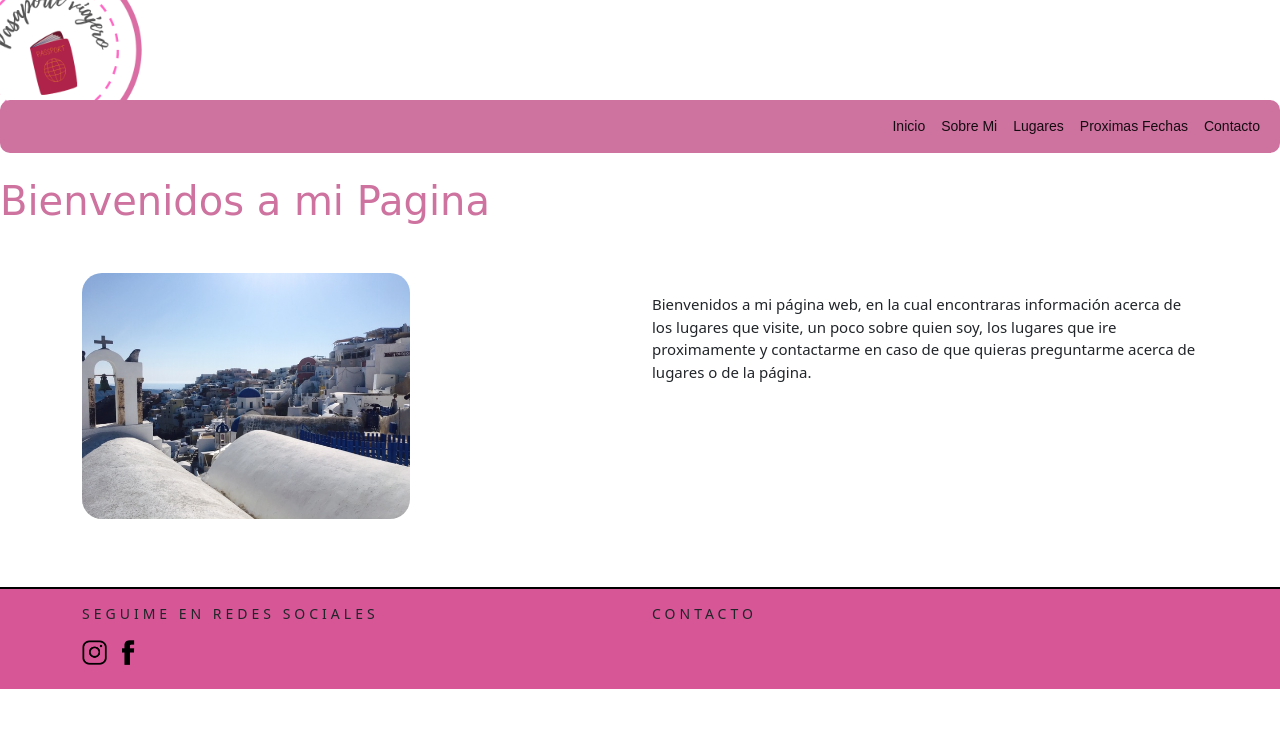
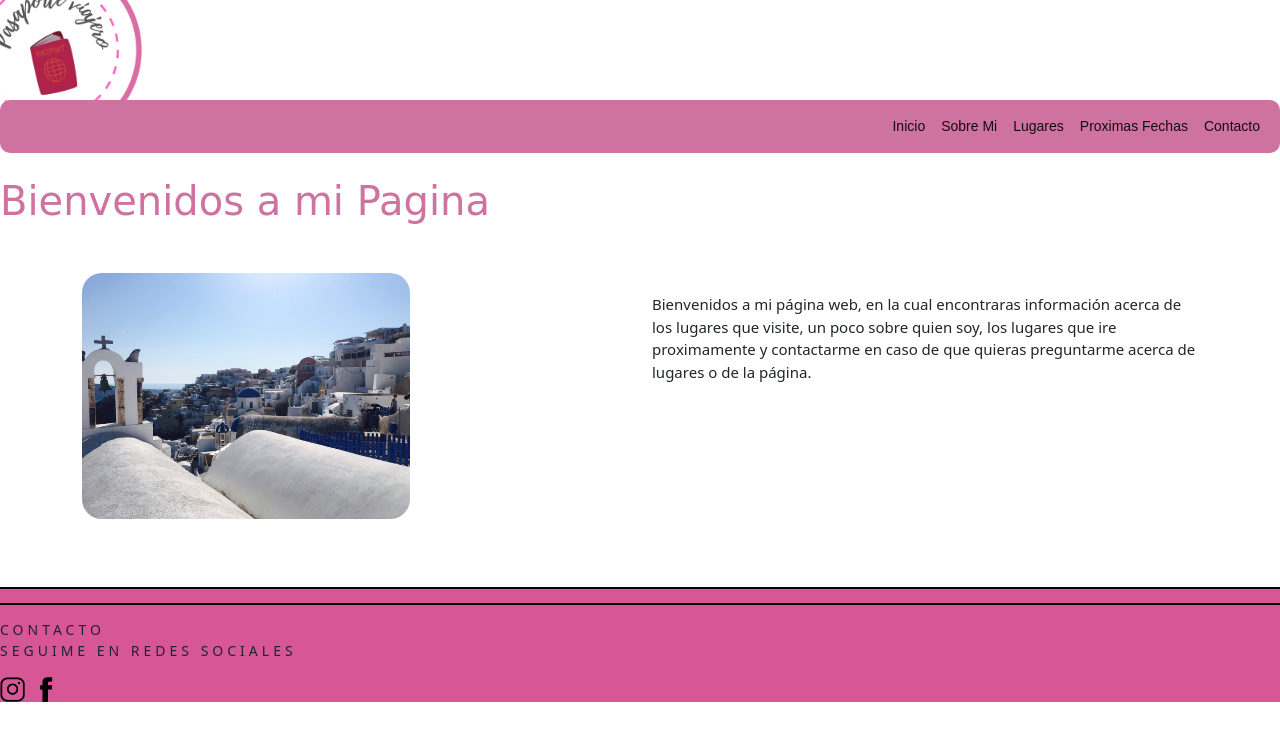
Before and after one commit to carladelpo/pasaporte-viajero-delponte, a website: page index.html in a window 1280 px wide. Drawn offline with nearby package versions, Linux system fonts and the light colour scheme; a web font is replaced by a local one.

Commit message:
cambios en footer

```diff
--- a/index.html
+++ b/index.html
@@ -101,33 +101,44 @@
 
 
 
-  <footer class="footer pb-4">
+  <footer>
 
-    <section class="container">
-      <div class="row justify-content-center">
-        <div class="col">
-          <P class="texto-footer">SEGUIME EN REDES SOCIALES</P>
-        </div>
-        <div class="col">
-          <a class="contacto" href="../pages/contacto.html">CONTACTO</a>
-        </div>
+    <footer>
+
+      <div class="contenedora">
+          <a class="contacto" href="./page/Contacto.html">CONTACTO</a>
+
+          <P class="parrafo2">SEGUIME EN REDES SOCIALES</P>
       </div>
-    </section>
 
-    <!--Link de redes sociales-->
+      <!--Link redes sociales-->
 
-    <section class="container">
-      <div class="row justify-content-end">
-        <div class="col-12">
+      <div class="redes" >
+
           <a href="https://www.instagram.com/carladelponte/?hl=es">
-            <img class="instagram" src="./img/Icon Instagram.png" alt=""></a>
-          <a href="https://www.facebook.com/carladelpo">
-            <img class="facebook" src="./img/Icon facebook.png" alt=""></a>
+
+            <img class="instagram" src="../Img/Icon Instagram.png" alt="icono instagram"></a>
+
+            <a href="https://www.facebook.com/carladelpo">
+            <img class="facebook" src="../Img/Icon facebook.png" alt="icono facebook"></a>
         </div>
 
-      </div>
 
-    </section>
+
+
+  </footer>
+
+
+
+
+
+
+
+
+
+
+
+
 
   </footer>
 
--- a/scss/base/_listas.scss
+++ b/scss/base/_listas.scss
@@ -5,4 +5,5 @@ rgb(167, 146, 192),
 rgb(116, 184, 144),
 rgb(216, 211, 138),
 rgb(107, 179, 179),
-rgb(128, 125, 125);
+rgb(128, 125, 125),
+rgb(208, 205, 212);
--- a/scss/base/_variables.scss
+++ b/scss/base/_variables.scss
@@ -15,5 +15,7 @@ $margintop-parrafo: 60px;
 
 $font-titulo2: 'Sacramento', cursive;
 $font-titulo3: 'Just Me Again Down Here', cursive;
+$font-contenido: Verdana, Geneva, Tahoma, sans-serif;
+
 
 $font-titulocontacto:  'Sacramento', cursive;
--- a/scss/components/_footer.scss
+++ b/scss/components/_footer.scss
@@ -1,25 +1,50 @@
 @import "../base/listas";
-footer {
+.footer {
     background-color: nth($list:$colores, $n:2);
-    border-top:inset 2px black ;
-    font-size: $font;
     letter-spacing: 4px;
+    line-height: 10px;
+    padding-top: 10px;
+    display: flex;
     width: 100%;
-    height: 15%;
+    justify-content: space-between;
     align-items: center;
-    padding-top: 1em;
- }
 
- .contacto {
+}
+
+.contenedora {
+    display: flex;
+    flex-wrap: wrap;
+}
+
+    .redes {
+    display: flex;
+    width: 20%;
+    justify-content: center;
+    margin-right: 100px;
+
+}
+
+    .contacto {
     text-decoration: none;
     color: inherit;
+    font-size: 0.8em;
+
 }
 
-.instagram {
-    width: 25px;
+    .parrafo2 {
+        font-size: 0.8em;
+        display: flex;
+        flex-wrap: wrap;
+
 }
 
+    .instagram {
+        width: 50%;
 
-.facebook {
-    width: 25px;
+
 }
+
+    .facebook1 {
+    width: 50%;
+
+}
--- a/scss/components/_header.scss
+++ b/scss/components/_header.scss
@@ -15,8 +15,4 @@
 
 .logo {
     width: 100px;
-    &:hover {
-        transform: scale(2);
-        transition: all 1s;
-    }
 }
--- a/scss/components/_lugares.scss
+++ b/scss/components/_lugares.scss
@@ -8,6 +8,7 @@
     font-family: $font-titulo3;
     text-transform: uppercase;
     margin-left: 10px;
+
 }
 
 .fotos-lugares {
@@ -28,6 +29,7 @@
 
 .contenido {
     font-size: 14px;
+    font-family: $font-contenido;
     letter-spacing: 6px;
     line-height: 1.4;
     margin-left: 10px;
```
Also changed, not shown: css/style.css.
